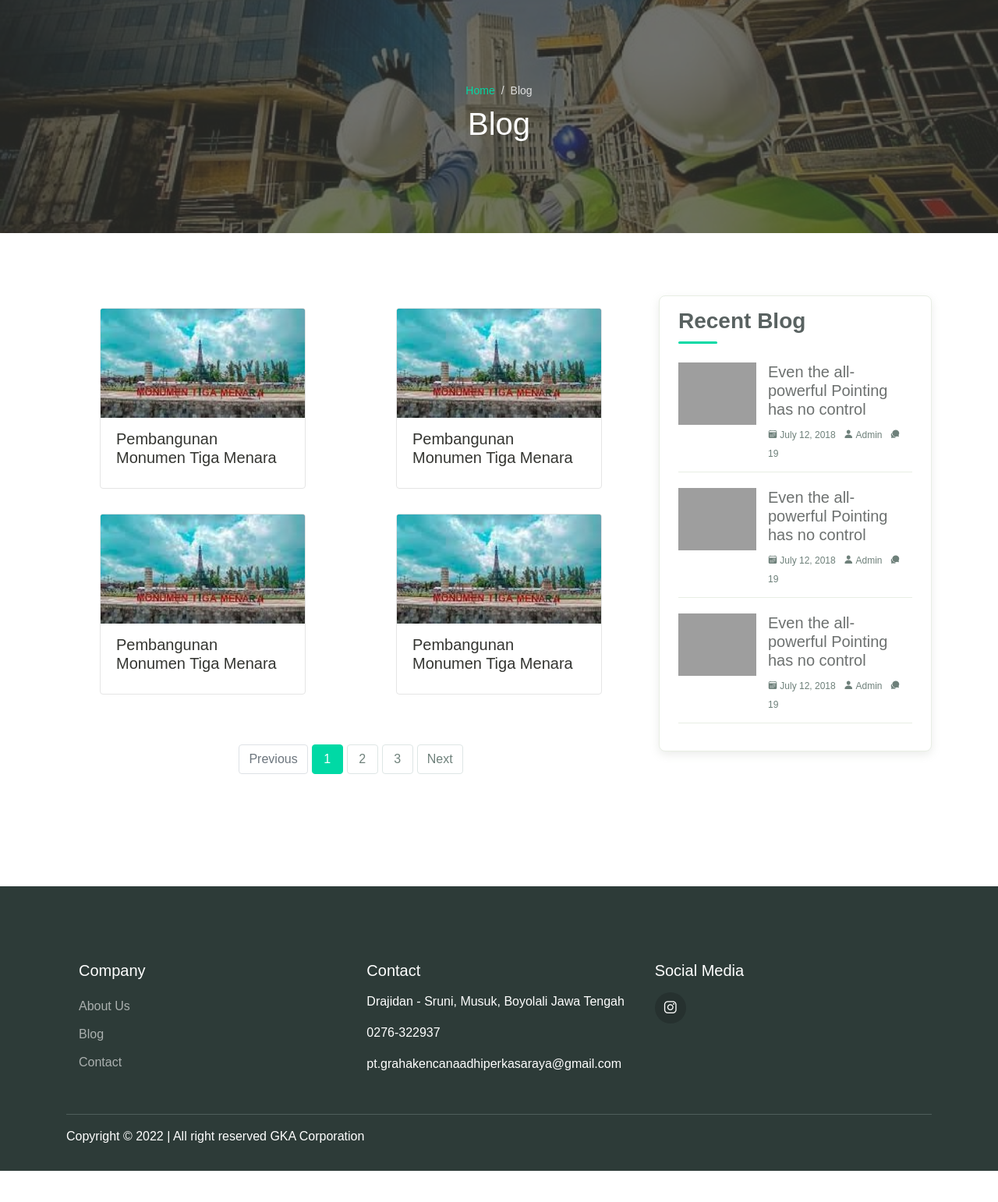
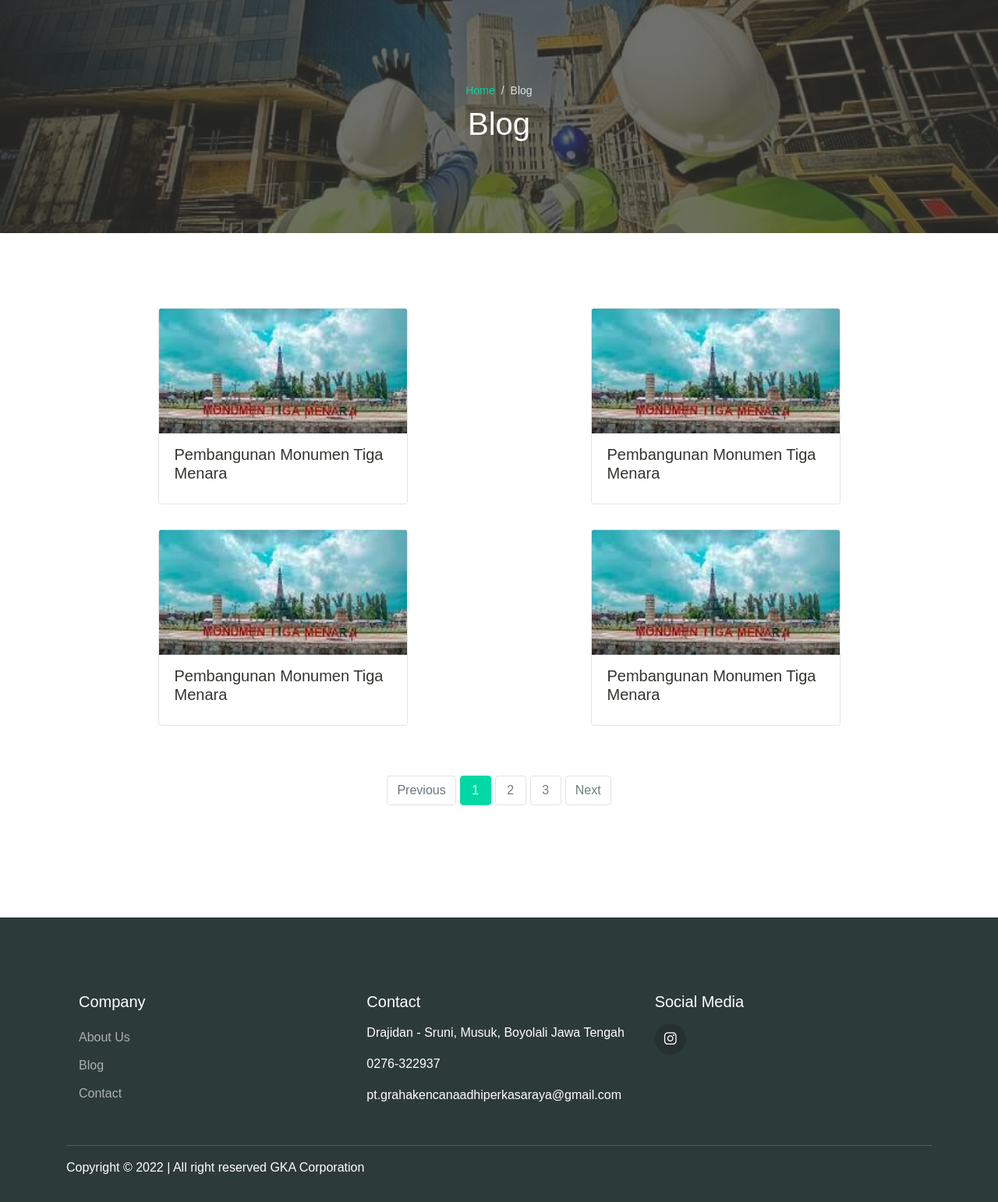
Before and after one commit to Banisaputra/comprof, a PHP site: page /blog.php in a window 1280 px wide. Shown: the part 87-1629 px from the top of the page at 78% size. Before the commit the page ends 1589 px from the top, so only its background shows below. Run offline with PHP 8.4, Linux system fonts and the light colour scheme; some web fonts are replaced; grey boxes are pictures that could not be loaded.

Commit message:
update 1.5
Signed-off-by: banisaputra <bani.s26shafa@gmail.com>

```diff
--- a/assets/css/theme.css
+++ b/assets/css/theme.css
@@ -1384,7 +1384,7 @@ a.text-dark:hover, a.text-dark:focus {
 .card-blog {
   position: relative;
   display: block;
-  max-width: 264px;
+  max-width: 320px;
   margin: 0 auto;
   background-color: #fff;
   border-radius: 4px;
@@ -1394,7 +1394,7 @@ a.text-dark:hover, a.text-dark:focus {
 
 .card-blog .header {
   width: 100%;
-  height: 140px;
+  height: 160px;
   background-color: #9A9F97;
   overflow: hidden;
 }
--- a/blog.php
+++ b/blog.php
@@ -48,18 +48,17 @@ include "header.php";
 
   <div class="page-section">
     <div class="container">
-      <div class="row">
-        <div class="col-lg-8">
+        <div class="col-lg-12">
           <div class="row">
             <div class="col-sm-6 py-3">
               <div class="card-blog">
                 <div class="header">
-                  <a href="blog-details" class="post-thumb">
+                  <a href="#" class="post-thumb">
                     <img src="./assets/img/3 menara.jpg" alt="">
                   </a>
                 </div>
                 <div class="body">
-                  <h5 class="post-title"><a href="blog-details.html">Pembangunan Monumen Tiga Menara</a></h5>
+                  <h5 class="post-title"><a href="blog-details.php">Pembangunan Monumen Tiga Menara</a></h5>
                   <div class="site-info">
                   </div>
                 </div>
@@ -69,27 +68,12 @@ include "header.php";
             <div class="col-sm-6 py-3">
               <div class="card-blog">
                 <div class="header">
-                  <a href="blog-details" class="post-thumb">
+                  <a href="#" class="post-thumb">
                     <img src="./assets/img/3 menara.jpg" alt="">
                   </a>
                 </div>
                 <div class="body">
-                  <h5 class="post-title"><a href="blog-details.html">Pembangunan Monumen Tiga Menara</a></h5>
-                  <div class="site-info">
-                  </div>
-                </div>
-              </div>
-            </div>
-
-            <div class="col-sm-6 py-3">
-              <div class="card-blog">
-                <div class="header">
-                  <a href="blog-details" class="post-thumb">
-                    <img src="./assets/img/3 menara.jpg" alt="">
-                  </a>
-                </div>
-                <div class="body">
-                  <h5 class="post-title"><a href="blog-details.html">Pembangunan Monumen Tiga Menara</a></h5>
+                  <h5 class="post-title"><a href="blog-details.php">Pembangunan Monumen Tiga Menara</a></h5>
                   <div class="site-info">
                   </div>
                 </div>
@@ -98,12 +82,26 @@ include "header.php";
             <div class="col-sm-6 py-3">
               <div class="card-blog">
                 <div class="header">
-                  <a href="blog-details" class="post-thumb">
+                  <a href="#" class="post-thumb">
                     <img src="./assets/img/3 menara.jpg" alt="">
                   </a>
                 </div>
                 <div class="body">
-                  <h5 class="post-title"><a href="blog-details.html">Pembangunan Monumen Tiga Menara</a></h5>
+                  <h5 class="post-title"><a href="blog-details.php">Pembangunan Monumen Tiga Menara</a></h5>
+                  <div class="site-info">
+                  </div>
+                </div>
+              </div>
+            </div>
+            <div class="col-sm-6 py-3">
+              <div class="card-blog">
+                <div class="header">
+                  <a href="#" class="post-thumb">
+                    <img src="./assets/img/3 menara.jpg" alt="">
+                  </a>
+                </div>
+                <div class="body">
+                  <h5 class="post-title"><a href="blog-details.php">Pembangunan Monumen Tiga Menara</a></h5>
                   <div class="site-info">
                   </div>
                 </div>
@@ -123,7 +121,9 @@ include "header.php";
                   <li class="page-item">
                     <a class="page-link" href="#">2</a>
                   </li>
-                  <li class="page-item"><a class="page-link" href="#">3</a></li>
+                  <li class="page-item">
+                    <a class="page-link" href="#">3</a>
+                  </li>
                   <li class="page-item">
                     <a class="page-link" href="#">Next</a>
                   </li>
@@ -132,55 +132,8 @@ include "header.php";
             </div>
           </div> <!-- .row -->
         </div>
-        <div class="col-lg-4">
-          <div class="sidebar">
-            <div class="sidebar-block">
-              <h3 class="sidebar-title">Recent Blog</h3>
-              <div class="blog-item">
-                <a class="post-thumb" href="">
-                  <img src="./assets/img/blog/blog_1.jpg" alt="">
-                </a>
-                <div class="content">
-                  <h5 class="post-title"><a href="#">Even the all-powerful Pointing has no control</a></h5>
-                  <div class="meta">
-                    <a href="#"><span class="mai-calendar"></span> July 12, 2018</a>
-                    <a href="#"><span class="mai-person"></span> Admin</a>
-                    <a href="#"><span class="mai-chatbubbles"></span> 19</a>
-                  </div>
-                </div>
-              </div>
-              <div class="blog-item">
-                <a class="post-thumb" href="">
-                  <img src="./assets/img/blog/blog_2.jpg" alt="">
-                </a>
-                <div class="content">
-                  <h5 class="post-title"><a href="#">Even the all-powerful Pointing has no control</a></h5>
-                  <div class="meta">
-                    <a href="#"><span class="mai-calendar"></span> July 12, 2018</a>
-                    <a href="#"><span class="mai-person"></span> Admin</a>
-                    <a href="#"><span class="mai-chatbubbles"></span> 19</a>
-                  </div>
-                </div>
-              </div>
-              <div class="blog-item">
-                <a class="post-thumb" href="">
-                  <img src="./assets/img/blog/blog_3.jpg" alt="">
-                </a>
-                <div class="content">
-                  <h5 class="post-title"><a href="#">Even the all-powerful Pointing has no control</a></h5>
-                  <div class="meta">
-                    <a href="#"><span class="mai-calendar"></span> July 12, 2018</a>
-                    <a href="#"><span class="mai-person"></span> Admin</a>
-                    <a href="#"><span class="mai-chatbubbles"></span> 19</a>
-                  </div>
-                </div>
-              </div>
-            </div>
 
 
-          </div>
-        </div>
-      </div> <!-- .row -->
     </div> <!-- .container -->
   </div> <!-- .page-section -->
 
```
Also changed, not shown: blog-details.html (deleted, +0 -252 lines), blog-details.php (added, +98 -0 lines), index.php (+63 -4 lines).
